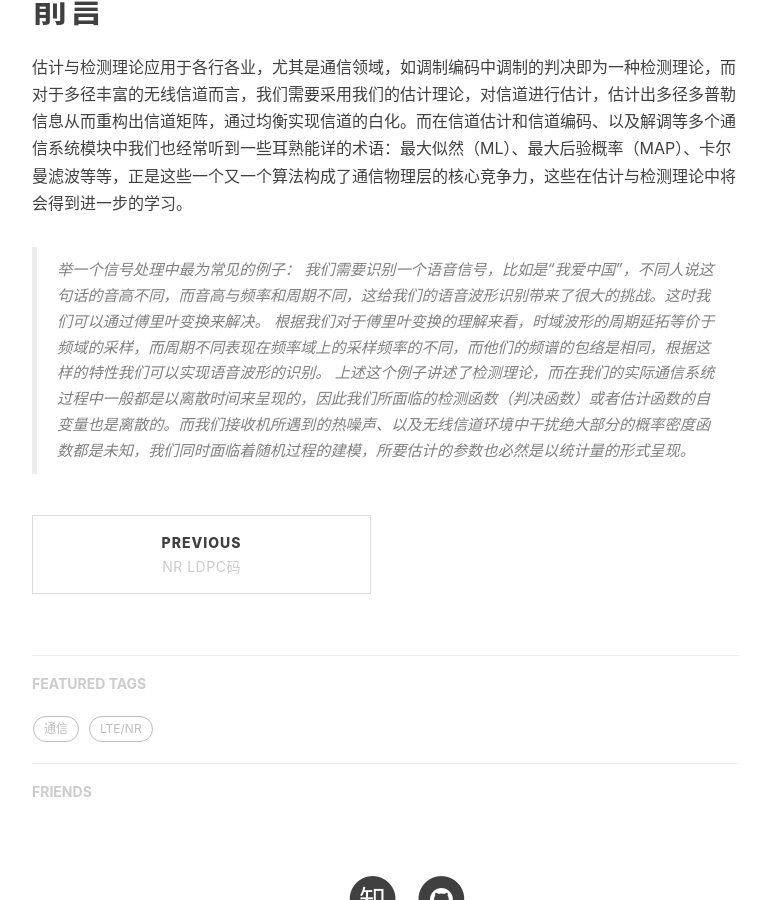
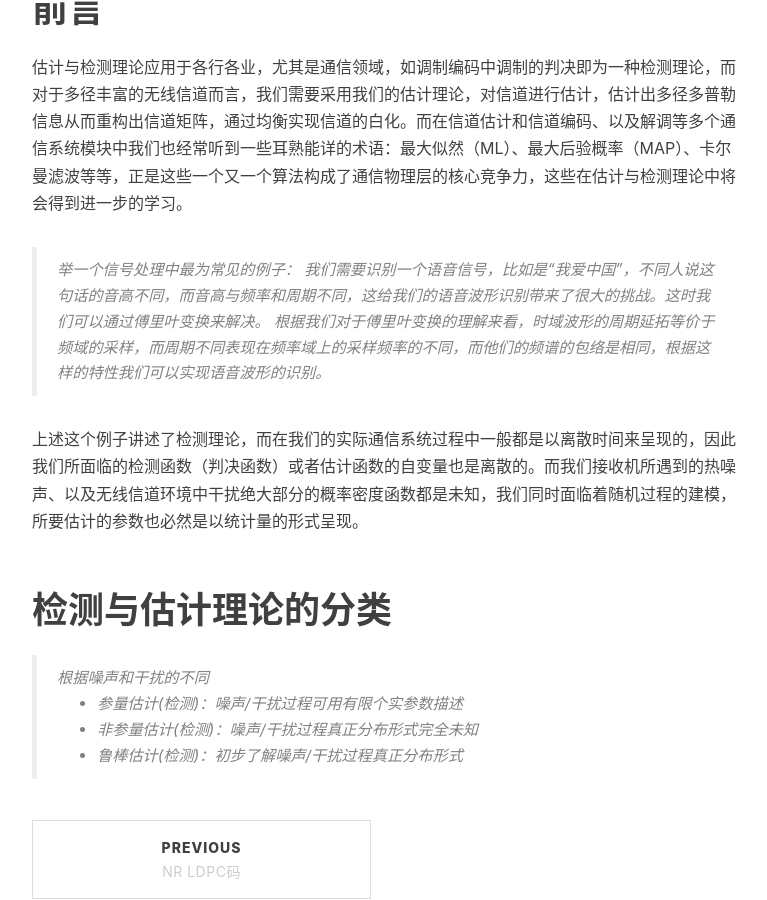
Before and after one commit to ruoqiong/ruoqiong.github.io, a Jekyll site: the page built from _posts/2020-2-12-ES.md, in a window 1280 px wide and 900 px high, scrolled down 543 px. Shown: the whole window, without its empty margins (233-1000 px from the left). Built offline with Jekyll 4.4.1, drawn with Linux system fonts in a browser that asks for light colours; nearby versions of some CDN libraries; comment, search, counter and statistics services are not loaded.

Commit message:
Update 2020-2-12-ES.md

```diff
--- a/_posts/2020-2-12-ES.md
+++ b/_posts/2020-2-12-ES.md
@@ -13,4 +13,11 @@ tags:
 > 举一个信号处理中最为常见的例子：
 > 我们需要识别一个语音信号，比如是“我爱中国”，不同人说这句话的音高不同，而音高与频率和周期不同，这给我们的语音波形识别带来了很大的挑战。这时我们可以通过傅里叶变换来解决。
 > 根据我们对于傅里叶变换的理解来看，时域波形的周期延拓等价于频域的采样，而周期不同表现在频率域上的采样频率的不同，而他们的频谱的包络是相同，根据这样的特性我们可以实现语音波形的识别。
+
 上述这个例子讲述了检测理论，而在我们的实际通信系统过程中一般都是以离散时间来呈现的，因此我们所面临的检测函数（判决函数）或者估计函数的自变量也是离散的。而我们接收机所遇到的热噪声、以及无线信道环境中干扰绝大部分的概率密度函数都是未知，我们同时面临着随机过程的建模，所要估计的参数也必然是以统计量的形式呈现。
+
+# 检测与估计理论的分类
+> 根据噪声和干扰的不同
+> - 参量估计(检测)：噪声/干扰过程可用有限个实参数描述
+> - 非参量估计(检测)：噪声/干扰过程真正分布形式完全未知
+> - 鲁棒估计(检测)：初步了解噪声/干扰过程真正分布形式
```
Also changed, not shown: other parts of _posts/2020-2-12-ES.md (+1 -1 lines).
